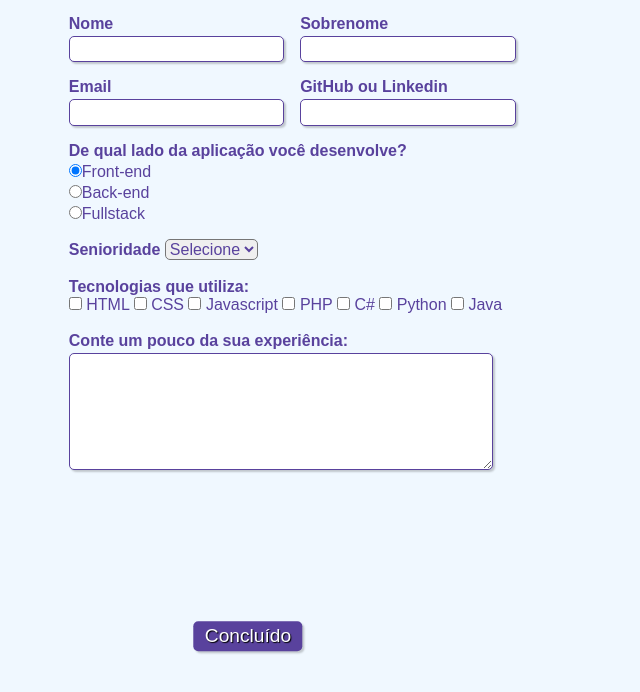
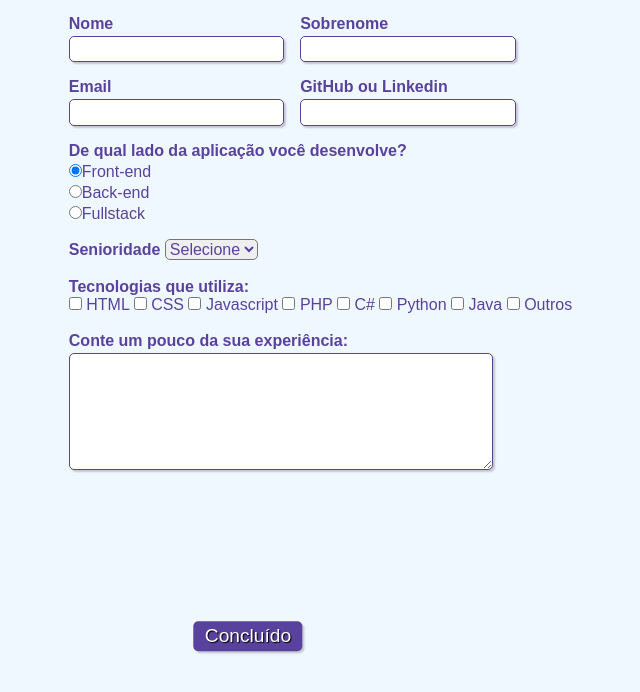
Before and after one commit to DevHTeles/VagasParaDEVs, a plain HTML site: page index.html in a window 1280 px wide. Shown: the part 84-776 px from the top of the page, without its empty margins (392-1032 px from the left). Drawn offline with Linux system fonts and the light colour scheme.

Commit message:
Mais uma Tecnologia
Foi acrescentado mais um botão de opções da Tecnologia (Outros).

```diff
--- a/index.html
+++ b/index.html
@@ -93,6 +93,8 @@
                     <label for="tecnologia6">Python</label>
                     <input type="checkbox" id="tecnologia7" name="tecnologia7" value="Java">
                     <label for="tecnologia7">Java</label>
+                    <input type="checkbox" id="tecnologia8" name="tecnologia8" value="Outros">
+                    <label for="tecnologia8">Outros</label>
                 </div>
             </fieldset>
 
```
